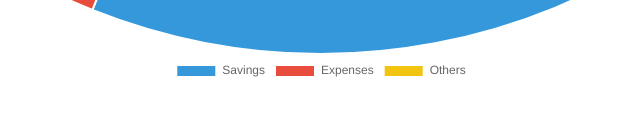
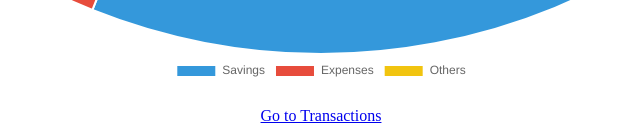
Before and after one commit to profkierth/SE-ProjectFinWise, a PHP site: page /dashboard.php in a window 1280 px wide. Shown: the part 2330-2463 px from the top of the page, without its empty margins (319-959 px from the left). Before the commit the page ends 2407 px from the top, so only its background shows below. Run offline with PHP 8.4, Linux system fonts and the light colour scheme; the visitor is signed in with stand-in values (Sample User, id 1).

Commit message:
Update dashboard.php

```diff
--- a/FinWise/dashboard.php
+++ b/FinWise/dashboard.php
@@ -62,6 +62,11 @@ if(!isset($_SESSION['user_id'])){
         </div>
     </div>
 
+    <div style="margin-top: 20px; text-align: center;">
+    <a href="transaction.php" class="btn-transaction">Go to Transactions</a>
+    </div>
+
+
 </div>
 
 <script>
```
